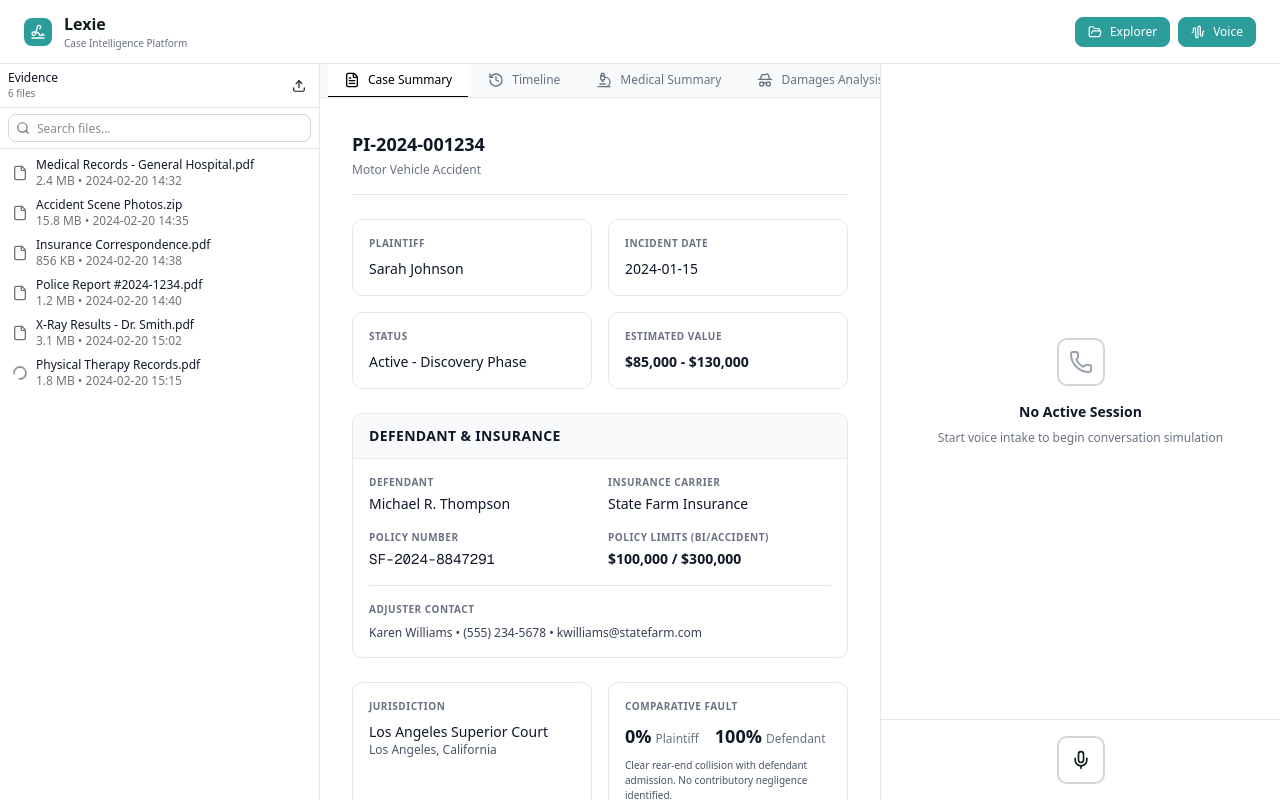
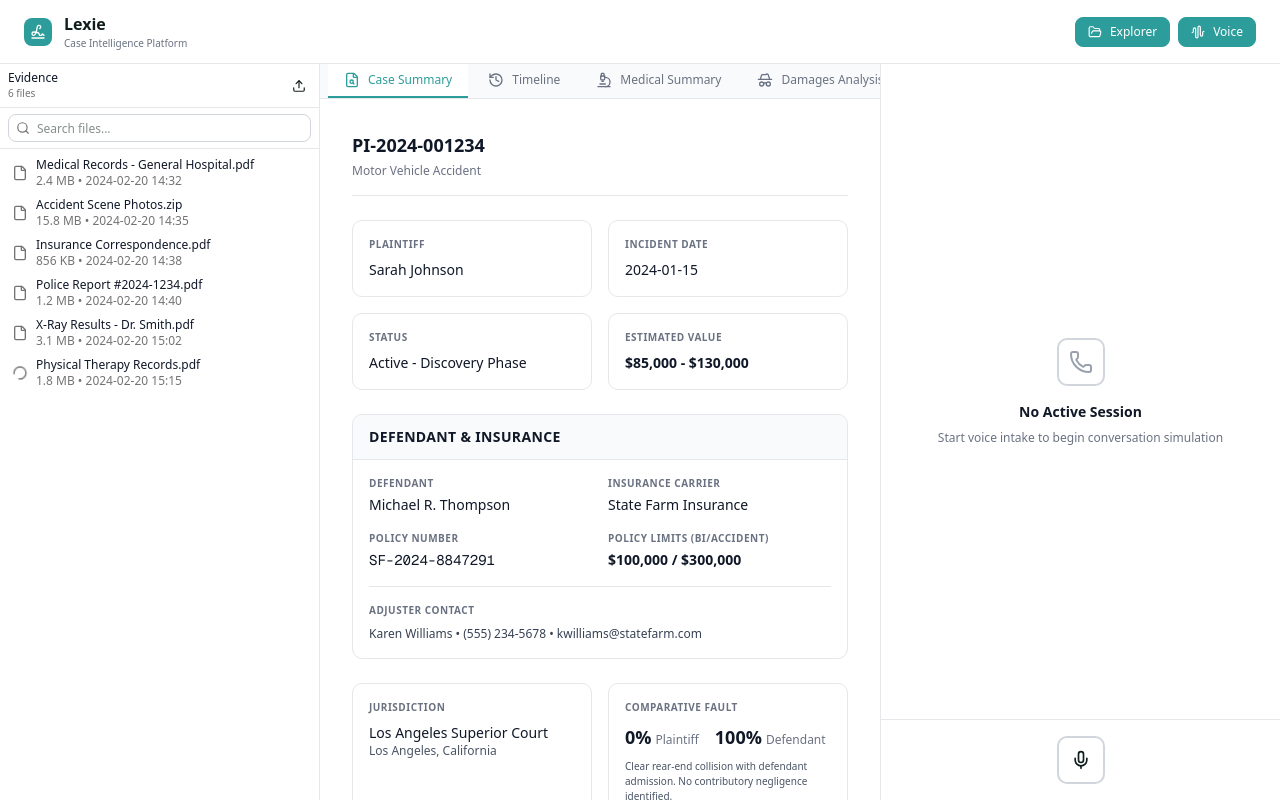
Before and after one commit to amelia751/lexie, a Next.js app in the folder frontend/: page / in a window 1280 px wide. Built offline with nearby package versions, Linux system fonts and the light colour scheme.

Commit message:
ui update

```diff
--- a/frontend/src/components/tab-canvas/tab-canvas.tsx
+++ b/frontend/src/components/tab-canvas/tab-canvas.tsx
@@ -2,7 +2,7 @@
 
 import { useState } from 'react';
 import {
-  FileText,
+  FileSearch,
   History,
   Microscope,
   HatGlasses,
@@ -24,7 +24,7 @@ interface Tab {
 }
 
 const tabs: Tab[] = [
-  { id: 'summary', label: 'Case Summary', icon: <FileText className="w-4 h-4" /> },
+  { id: 'summary', label: 'Case Summary', icon: <FileSearch className="w-4 h-4" /> },
   { id: 'timeline', label: 'Timeline', icon: <History className="w-4 h-4" /> },
   { id: 'medical', label: 'Medical Summary', icon: <Microscope className="w-4 h-4" /> },
   { id: 'damages', label: 'Damages Analysis', icon: <HatGlasses className="w-4 h-4" /> },
@@ -81,11 +81,11 @@ export default function TabCanvas() {
             return (
               <div
                 key={tab.id}
-                className={`group flex items-center gap-2 px-4 py-2 text-xs font-medium transition-colors border-b cursor-pointer ${
+                className={`group flex items-center gap-2 px-4 py-2 text-xs font-medium transition-colors border-b-2 cursor-pointer ${
                   isActive
-                    ? 'border-black text-black bg-white'
+                    ? 'border-true-turquoise text-true-turquoise bg-white'
                     : isOpen
-                    ? 'border-transparent text-gray-600 hover:text-gray-900 hover:bg-gray-50'
+                    ? 'border-transparent text-gray-600 hover:text-true-turquoise hover:bg-gray-50'
                     : 'border-transparent text-gray-500 hover:text-gray-700 hover:bg-gray-50'
                 }`}
                 onClick={() => handleTabClick(tab.id)}
```
